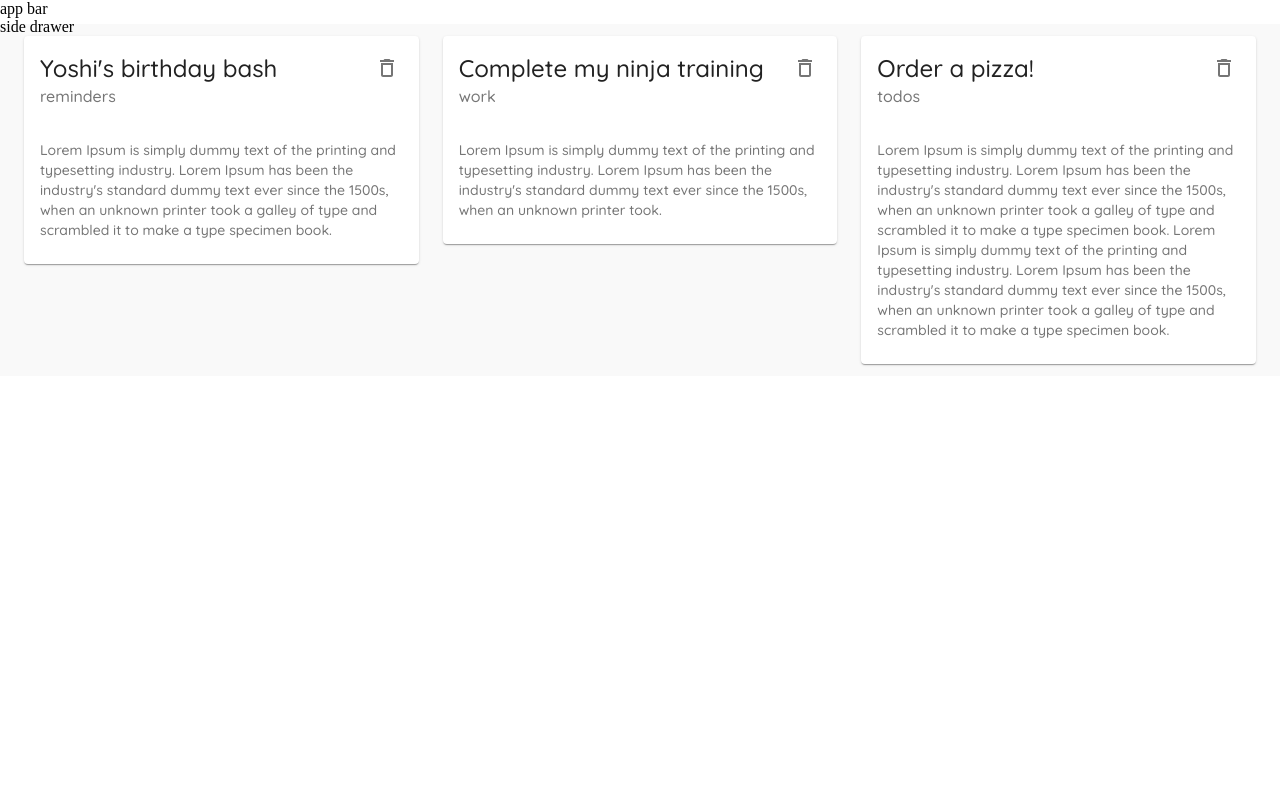
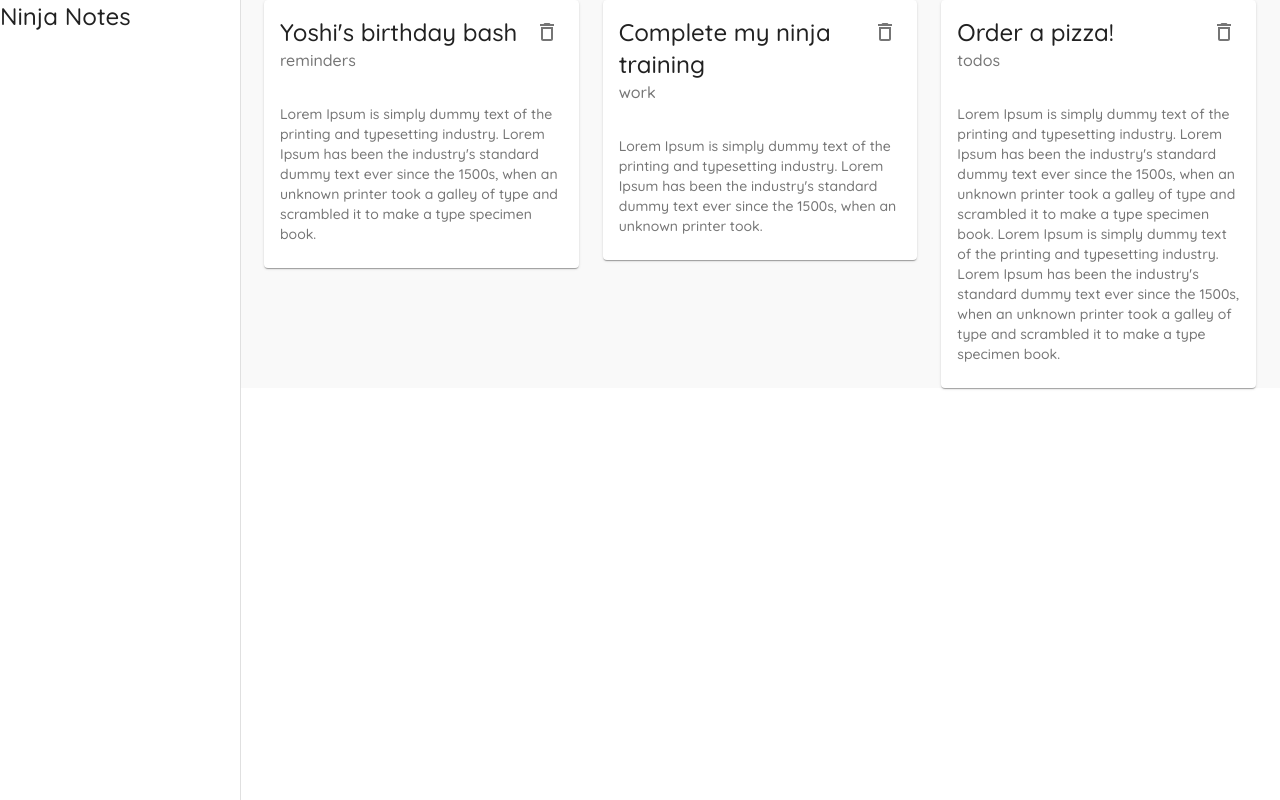
Before and after one commit to iamshaunjp/material-ui-tut, a React (Create React App) app: page / in a window 1280 px wide. Built offline with nearby package versions, Linux system fonts and the light colour scheme; data requests are answered from the project's data file.

Commit message:
lesson-13

```diff
--- a/src/components/Layout.js
+++ b/src/components/Layout.js
@@ -1,23 +1,49 @@
 import React from 'react'
 import { makeStyles } from '@material-ui/core'
+import Drawer from '@material-ui/core/Drawer'
+import Typography from '@material-ui/core/Typography'
+
+const drawerWidth = 240
 
 const useStyles = makeStyles({
   page: {
     background: '#f9f9f9',
-    width: '100%'
-  }
+    width: '100%',
+  },
+  root: {
+    display: 'flex',
+  },
+  drawer: {
+    width: drawerWidth,
+  },
+  drawerPaper: {
+    width: drawerWidth,
+  },
 })
 
 export default function Layout({ children }) {
   const classes = useStyles()
 
   return (
-    <div>
+    <div className={classes.root}>
       {/* app bar */}
-      <div>app bar</div>
 
       {/* side drawer */}
-      <div>side drawer</div>
+      <Drawer
+        className={classes.drawer}
+        variant="permanent"
+        classes={{ paper: classes.drawerPaper }}
+        anchor="left"
+      >
+        <div>
+          <Typography variant="h5" className={classes.title}>
+            Ninja Notes
+          </Typography>
+        </div>
+
+        {/* links/list section */}
+
+      </Drawer>
 
       {/* main content */}
       <div className={classes.page}>
```
